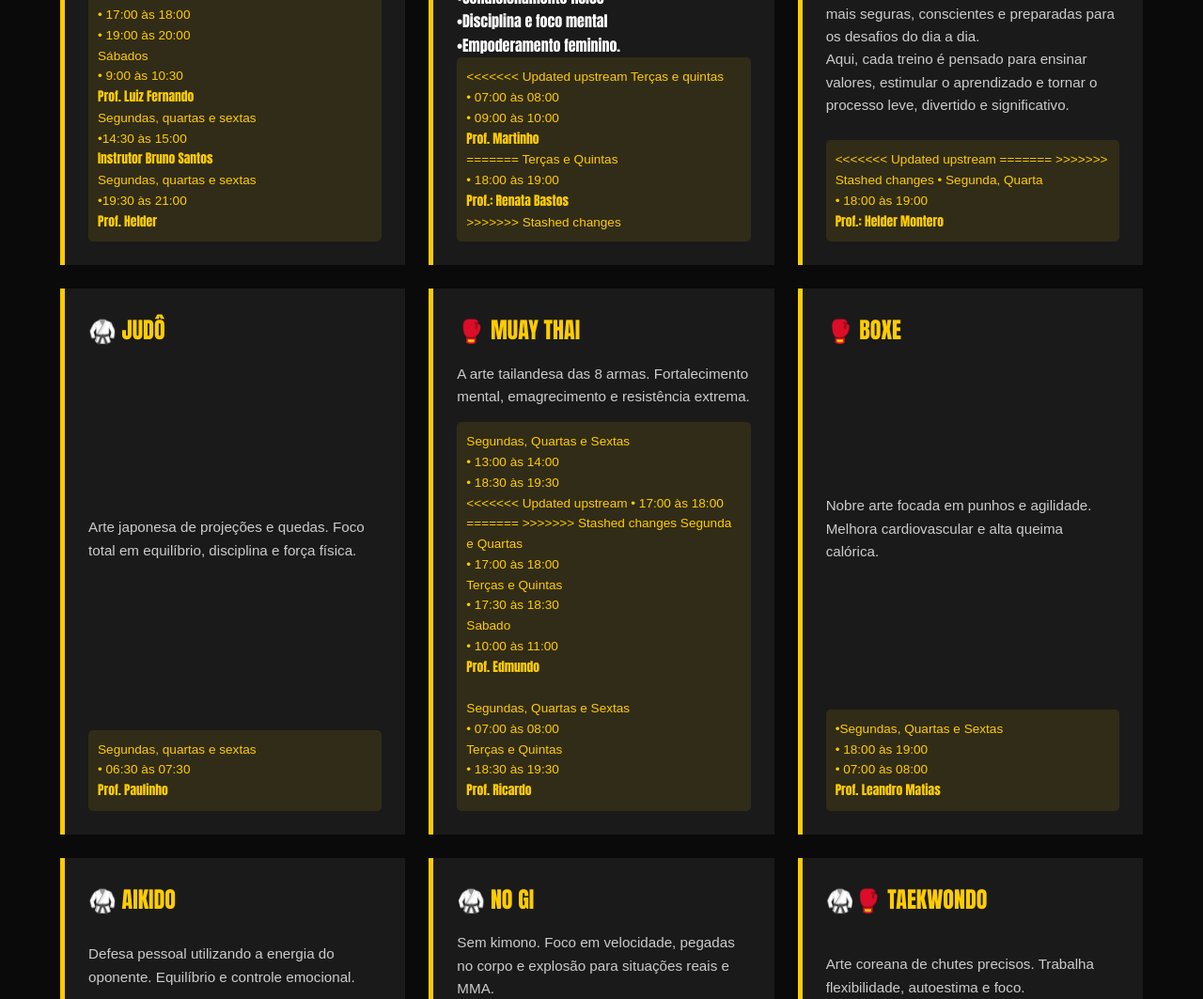
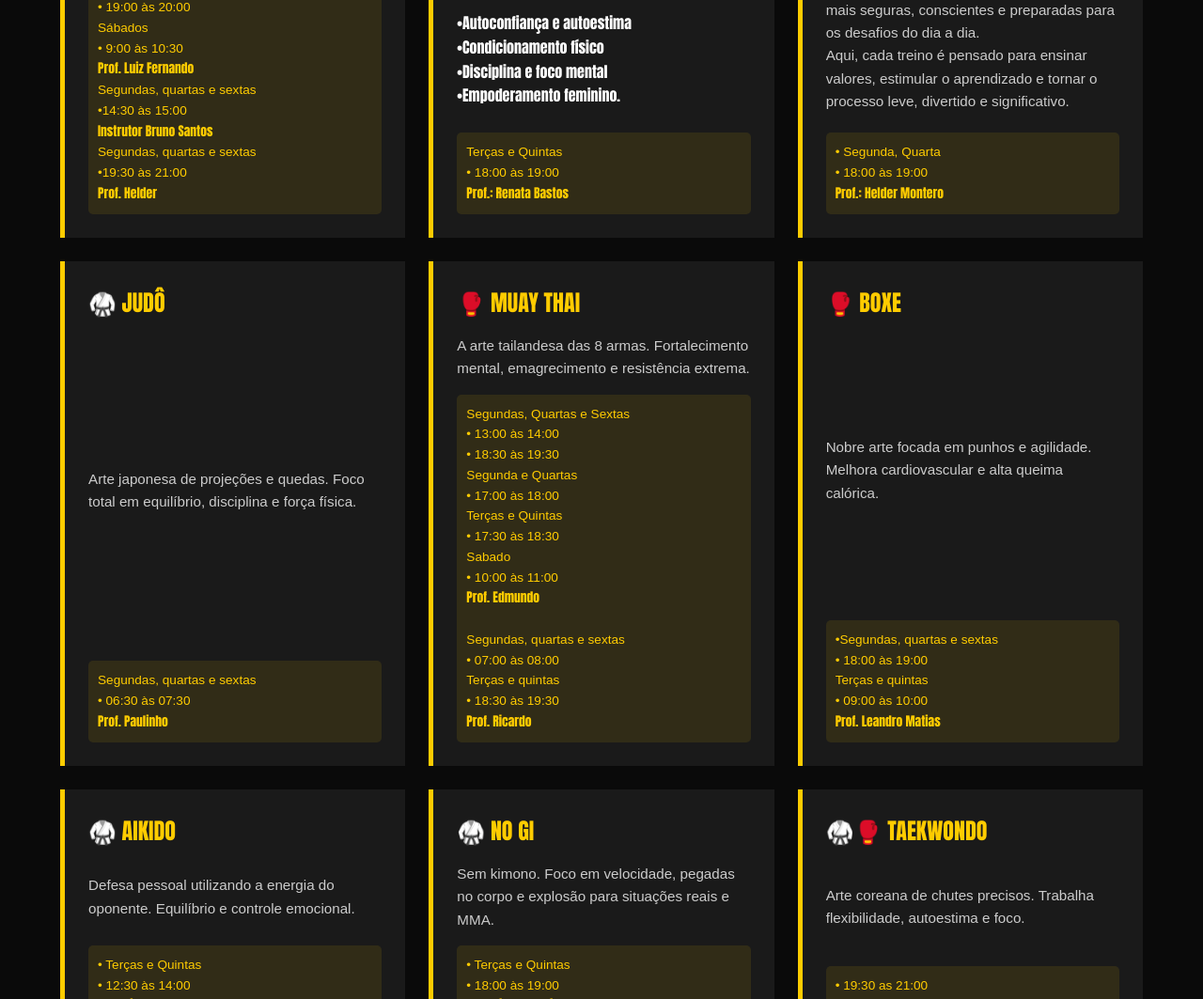
Before and after one commit to Adelino-Analista/ctam_arena_da_luta, a website: page index.html in a window 1280 px wide. Shown: the part 1200-2263 px from the top of the page at 94% size. Drawn offline with Linux system fonts and the light colour scheme.

Commit message:
Add files via upload

```diff
--- a/index.html
+++ b/index.html
@@ -163,7 +163,6 @@
 
                      Segundas, quartas e sextas<br>
                      •14:30 às 15:00<br>
-
                      <strong> Instrutor Bruno Santos</strong><br>
                      Segundas, quartas e sextas<br>
                      •19:30 às 21:00<br>
@@ -186,17 +185,10 @@
                      •Empoderamento feminino.<br>
 
                 <div class="horarios">
-<<<<<<< Updated upstream
-                    Terças e quintas<br>
-                    • 07:00 às 08:00<br>
-                    • 09:00 às 10:00<br>
-                    <strong> Prof. Martinho </strong><br>
-=======
                     Terças e Quintas<br>
                     • 18:00 às 19:00<br>
 
                     <strong> Prof.: Renata Bastos </strong><br>
->>>>>>> Stashed changes
                 </div>
             </div>
 
@@ -211,11 +203,6 @@
                     Aqui, cada treino é pensado para ensinar valores, estimular o aprendizado e tornar o processo leve, divertido e significativo.</p>
 
                     <div class="horarios">
-<<<<<<< Updated upstream
-
-
-=======
->>>>>>> Stashed changes
                     • Segunda, Quarta<br>
                     • 18:00 às 19:00<br>
                 <strong> Prof.: Helder Montero </strong><br>
@@ -241,11 +228,6 @@
                     Segundas, Quartas e Sextas<br>
                      • 13:00 às 14:00 <br>
                      • 18:30 às 19:30 <br>
-<<<<<<< Updated upstream
-                     • 17:00 às 18:00 <br>
-
-=======
->>>>>>> Stashed changes
 
                      Segunda e Quartas <br>
                      • 17:00 às 18:00<br>
@@ -257,10 +239,10 @@
                         • 10:00 às 11:00<br>
                     <strong> Prof. Edmundo</strong><br><br>
 
-                    Segundas, Quartas e Sextas<br>
+                    Segundas, quartas e sextas<br>
                      • 07:00 às 08:00 <br>
 
-                     Terças e Quintas <br>
+                     Terças e quintas <br>
                      • 18:30 às 19:30<br>
                     <strong> Prof. Ricardo </strong><br>
                 </div>
@@ -271,11 +253,11 @@
                 <h3>🥊 BOXE</h3>
                 <p>Nobre arte focada em punhos e agilidade. Melhora cardiovascular e alta queima calórica.</p>
                 <div class="horarios">
-                    •Segundas, Quartas e Sextas<br>
+                    •Segundas, quartas e sextas<br>
                      • 18:00 às 19:00 <br>
-                     • 07:00 às 08:00 <br>
 
-
+                     Terças e quintas <br>
+                     • 09:00 às 10:00<br>
                     <strong> Prof. Leandro Matias</strong> <br>
                 </div>
             </div>
```
